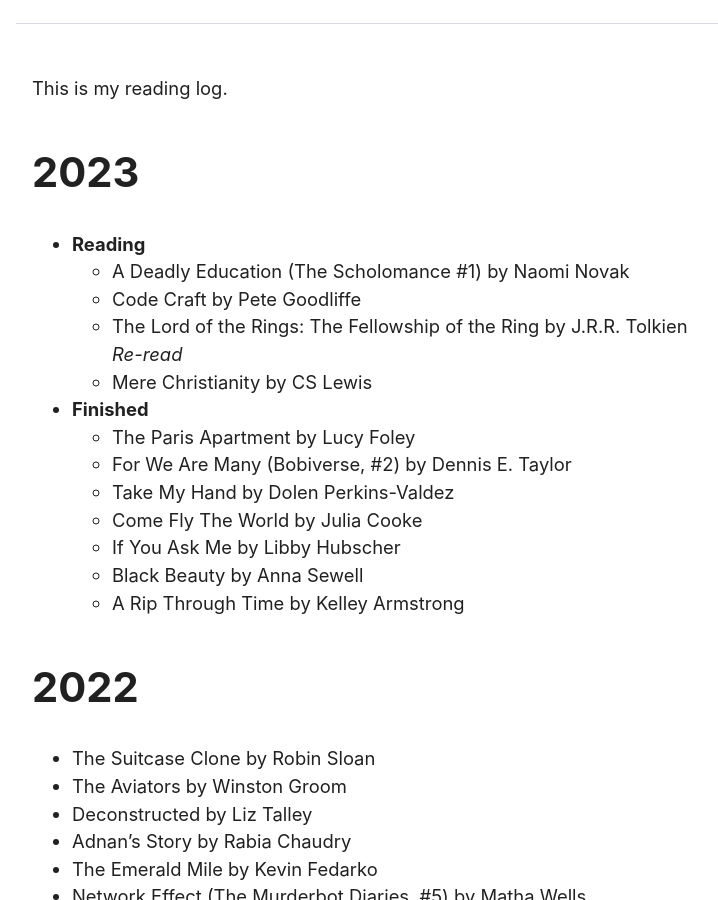
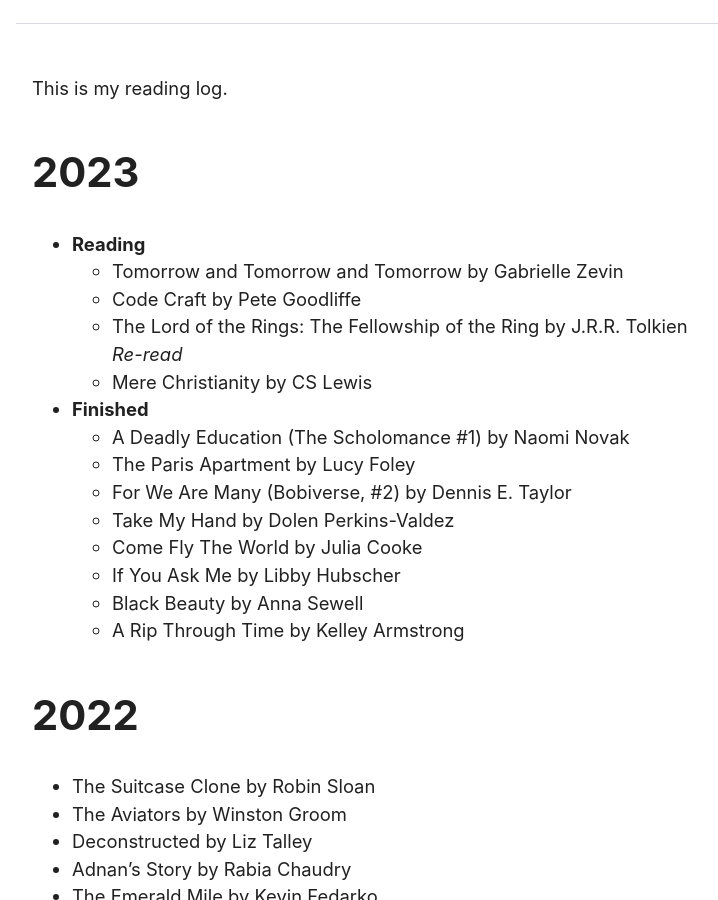
Before and after one commit to dahenson/dahenson.github.io, a Jekyll site: the page built from library.md, in a window 1280 px wide and 900 px high, scrolled down 373 px. Shown: the whole window, without its empty margins (264-982 px from the left). Built offline with Jekyll 4.4.1, drawn with Linux system fonts in a browser that asks for light colours.

Commit message:
Update my reading log

```diff
--- a/library.md
+++ b/library.md
@@ -9,11 +9,12 @@ This is my reading log.
 ## 2023
 
 - **Reading**
-  - A Deadly Education (The Scholomance #1) by Naomi Novak
+  - Tomorrow and Tomorrow and Tomorrow by Gabrielle Zevin
   - Code Craft by Pete Goodliffe
   - The Lord of the Rings: The Fellowship of the Ring by J.R.R. Tolkien _Re-read_
   - Mere Christianity by CS Lewis
 - **Finished**
+  - A Deadly Education (The Scholomance #1) by Naomi Novak
   - The Paris Apartment by Lucy Foley
   - For We Are Many (Bobiverse, #2) by Dennis E. Taylor
   - Take My Hand by Dolen Perkins-Valdez
```
